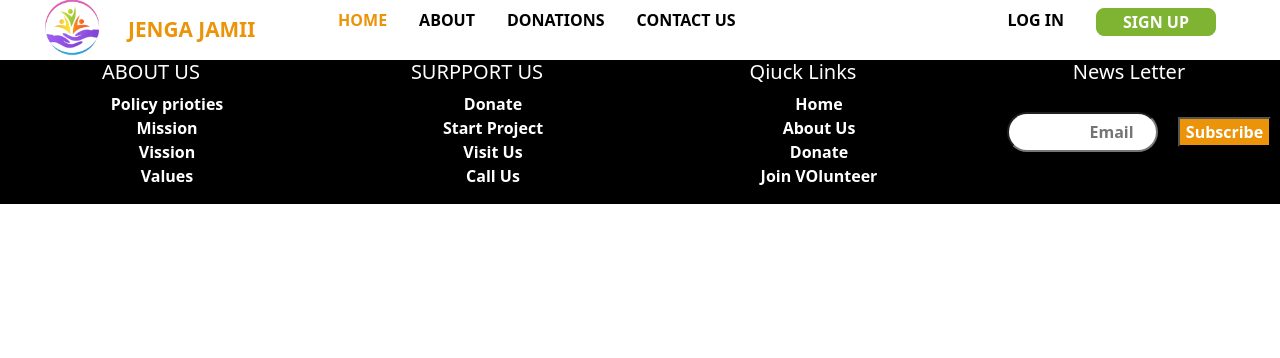
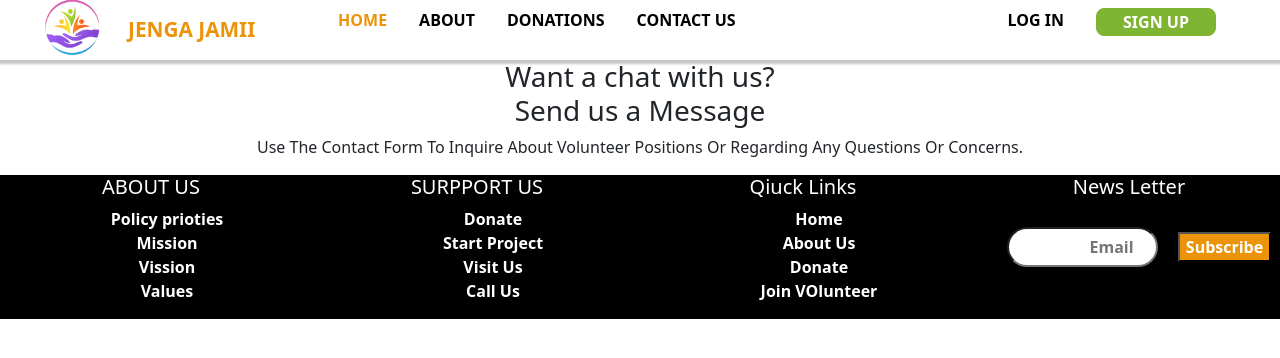
Before and after one commit to Sieva-cmd/jengajamii, a React (Create React App) app: page /contact in a window 1280 px wide. Shown: the top 358 px of the page. Built offline with nearby package versions, Linux system fonts and the light colour scheme.

Commit message:
add content to contact component

```diff
--- a/src/App.js
+++ b/src/App.js
@@ -9,6 +9,7 @@ import Singup from "./Auth/Signup";
 import Donation from "./components/DonationForm"
 import Volunteer from "./components/Volunteer"
 import Login from "./Auth/Login";
+import Contact from "./pages/Contact";
 
 const App = () => {
   return (
@@ -17,10 +18,11 @@ const App = () => {
       <Routes>
         <Route path="/" element={<Home />} />{" "}
         <Route path="/about" element={<About />} />{" "}
-              <Route path="/sign" element={<Singup />} />{" "}
-              <Route path="/volunteer" element={<Volunteer />} />
+        <Route path="/sign" element={<Singup />} />{" "}
+        <Route path="/volunteer" element={<Volunteer />} />
         <Route path="/donate" element={<Donation />} />
-        <Route path="/login" element={<Login/>}/>
+        <Route path="/login" element={<Login />} />
+        <Route path="/contact"element={<Contact/>}/>
       </Routes>{" "}
       <Footer> </Footer>{" "}
     </div>
--- /dev/null
+++ b/src/pages/Contact.css
@@ -0,0 +1,3 @@
+#contact p{
+  font-weight: normal;
+}
--- a/src/pages/Contact.js
+++ b/src/pages/Contact.js
@@ -1,8 +1,13 @@
 import React from "react";
+import './Contact.css';
 function Contact() {
   return(
-    <div>
-      Hello Contact
+    <div className="container" id="contact">
+      <div className="row">
+        <h3>Want a chat with us? <br /> Send us a Message</h3>
+        <p>Use The Contact Form To Inquire About Volunteer Positions Or Regarding Any Questions Or Concerns.</p>
+      </div>
+
     </div>
   )
 }
--- a/src/pages/HomePage.js
+++ b/src/pages/HomePage.js
@@ -53,7 +53,7 @@ const Home = () => {
                 <div className="card cardItemOne">
                   <img className="card-img-top" src={hands} alt="Card cap" />
                   <div className="card-body">
-                    <p class="card-text"> DONATE TO SCHOOLS </p>{" "}
+                    <p className="card-text"> DONATE TO SCHOOLS </p>{" "}
                   </div>{" "}
                 </div>{" "}
                 <hr
```
